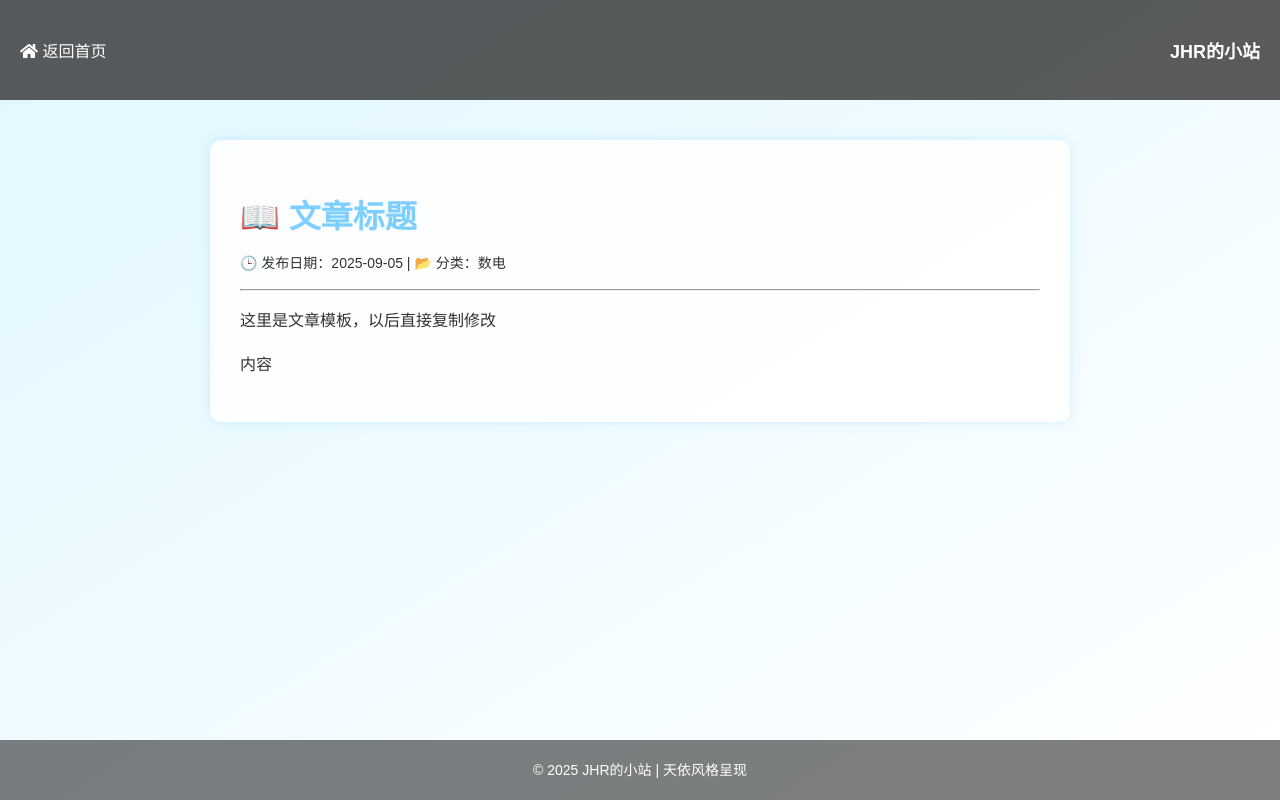
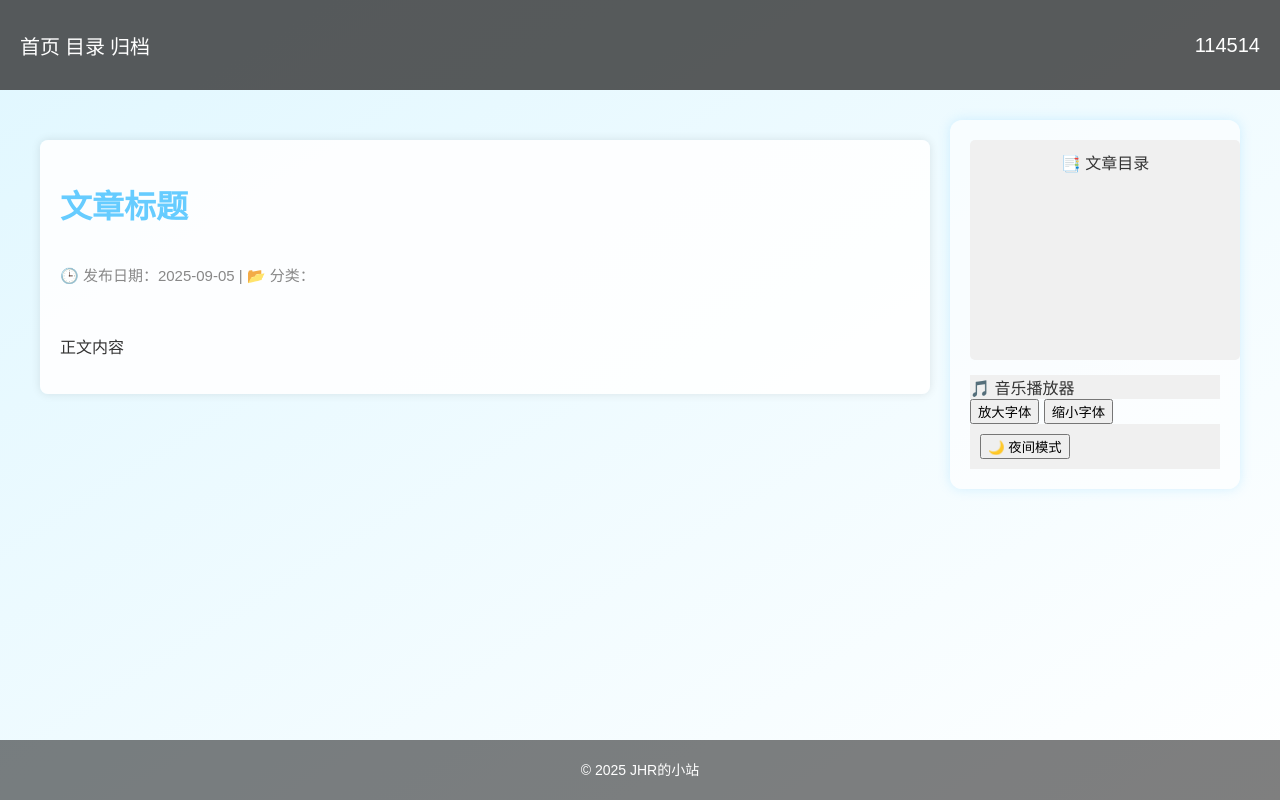
Before and after one commit to JHRASD/my-website, a plain HTML site: page articles/wenzhangmulu.html in a window 1280 px wide. Drawn offline with Linux system fonts and the light colour scheme.

Commit message:
Initial commit

```diff
--- a/articles/wenzhangmulu.html
+++ b/articles/wenzhangmulu.html
@@ -3,34 +3,215 @@
 <head>
   <meta charset="UTF-8" />
   <title>文章标题 - JHR的小站</title>
-  <link rel="stylesheet" href="/css/style.css" /> <!-- 引入公共样式 -->
-  <link rel="stylesheet" href="https://cdnjs.cloudflare.com/ajax/libs/font-awesome/5.15.3/css/all.min.css" /> <!-- 图标库 -->
+  <link rel="stylesheet" href="https://cdnjs.cloudflare.com/ajax/libs/font-awesome/5.15.3/css/all.min.css" />
+  <style>
+
+    :root {
+      --tianyi-blue: #66ccff;
+      --tianyi-white: #ffffff;
+      --tianyi-gray: #e0f7ff;
+      --tianyi-shadow: rgba(126, 207, 255, 0.3);
+    }
+
+
+    /* 设置页面基础样式 */
+    html, body {
+      height: 100%; /* 页面高度撑满整个视口 */
+      margin: 0; /* 去除默认外边距 */
+      font-family: "思源黑体", sans-serif; /* 设置字体 */
+      background: linear-gradient(to bottom right, var(--tianyi-gray), var(--tianyi-white)); /* 渐变背景 */
+      color: #333; /* 默认文字颜色 */
+    }
+
+body {
+  margin: 0;
+  padding: 0;
+  min-height: 100vh;         /* 至少撑满整个屏幕 */
+  display: flex;
+  flex-direction: column;    /* 垂直排列：导航栏、正文、页脚 */
+}
+
+   .main-area {
+  flex: 1;
+}
+
+    a {
+      text-decoration: none;
+    }
+
+    /* 顶部导航栏 */
+    .daohanglan {
+      display: flex;
+      flex-direction: row; /* 水平排列 */
+      padding: 10px 20px; /* 内边距 */
+      gap: 5px; /* 元素间距 */
+      height: 70px;
+      background-color: rgba(51, 51, 51, 0.8); /* 半透明背景色 */
+      align-items: center; /* 垂直居中 */
+      font-size: 20px; /* 字体大小 */
+    }
+
+    .nav-right {
+      margin-left: auto; /* 自动左边距将其推到右侧 */
+    }
+
+    /* 主区域 */
+    .main-area {
+      display: flex;
+      gap: 12px; /* 缩小盒子之间的间距 */
+      padding: 20px 12px; /* 左右边距也稍微收紧 */
+    }
+
+    .main-area {
+     display: flex;              /* 横向排列子元素 */
+     justify-content: center;    /* 水平居中整个区域 */
+     align-items: flex-start;    /* 顶部对齐 */
+     gap: 20px;                  /* 正文和侧边栏之间的间距 */
+     padding: 30px 20px;         /* 页面边距 */
+     max-width: 1200px;          /* 限制最大宽度 */
+     margin: 0 auto;             /* 居中整个容器 */
+}
+
+
+    .wrapper {
+      display: flex;
+      flex-direction: column;
+      width: 900px;
+      margin: 20px auto;
+      padding: 20px;
+      background-color: rgba(255, 255, 255, 0.9);
+      box-shadow: 0 0 10px rgba(0,0,0,0.1);
+      border-radius: 8px; /* 圆角 */
+    }
+
+    .meta {
+      color: #888;
+      font-size: 15px;
+    }
+
+.sidebar {
+      display: flex;
+      justify-content: flex-end; /* 整个内容靠右 */
+      gap: 5px; /* 侧边栏内元素间距 */
+    }
+.zhuti{
+      display: flex; /* 开启 Flex 布局 */
+      flex-direction: column;   /* 设置竖排 */
+      width: 250px;
+      background-color: rgba(255,255,255,0.6); /* 半透明白色背景 */
+      padding: 20px;
+      border-radius: 12px;
+      box-shadow: 0 0 12px rgba(126, 207, 255, 0.3); /* 蓝色阴影 */
+}
+.toc{
+  margin-bottom: 15px;
+  /* 盒子居中 */
+  display: flex;
+  justify-content: center;
+  padding: 10px;
+  background-color: #f0f0f0;
+  border-radius: 5px;
+  width: 100%;
+  height: 200px;
+  text-align: center;
+}
+
+.music-player{
+  width: 100%;
+  background-color:#f0f0f0;
+}
+.widgets{
+  margin: 15px 0;
+  padding: 10px;
+  background-color: #f0f0f0;
+  border-radius: 5px;
+  width: 100%;
+  text-align: center;
+}
+
+.fotsize{
+  margin-bottom: 15px;
+  padding: 10px;
+  background-color: #f0f0f0;
+  border-radius: 5px;
+  width: 100%;
+  text-align: center;
+}
+
+.theme-toggle{
+  padding: 10px;
+  background-color: #f0f0f0;
+}
+
+    /* 页脚 */
+.footer {
+  height: 60px;
+  background-color: rgba(0, 0, 0, 0.5);
+  color: white;
+  text-align: center;
+  line-height: 60px;
+  font-size: 14px;
+}
+
+body.dark {
+  background-color: #1e1e2f;
+  color: #e0e0e0;
+}
+
+.dark .wrapper {
+  background-color: #2a2a3d;
+  box-shadow: 0 0 10px rgba(0,0,0,0.3);
+}
+
+.dark .sidebar {
+  background-color: #333c4d;
+  color: #ddd;
+}
+
+.dark .daohanglan {
+  background-color: rgba(30, 30, 47, 0.9);
+}
+
+.dark a {
+  color: #66ccff;
+}
+
+
+  </style>
 </head>
-<body>
+
+  <!-- 顶部导航栏 -->
+  <div class="daohanglan">
+    <div><a style="color: white;" href="#">首页</a></div>
+    <div><a style="color: white;" href="#">目录</a></div>
+    <div><a style="color: white;" href="#">归档</a></div>
+    <div style="color: white;" class="nav-right">114514</div>
+  </div>
+
+  <div class="main-area">
+  <!-- 正文内容 -->
   <div class="wrapper">
-    <!-- 顶部导航栏 -->
-    <div class="home">
-      <div class="nav-item">
-        <a href="../index.html" style="color:white; text-decoration:none;">
-          <i class="fas fa-home"></i> 返回首页
-        </a>
-      </div>
-      <div class="nav-right">JHR的小站</div>
-    </div>
+    <h1 style="color: #66ccff;">文章标题</h1>
+    <p class="meta">🕒 发布日期：2025-09-05 | 📂 分类：</p>
+    <br>
+    <p>正文内容</p>
+  </div>
 
-    <!-- 正文内容区域 -->
-    <div class="content">
-      <div class="section article-section">
-        <h1>📖 文章标题</h1>
-        <p class="meta">🕒 发布日期：2025-09-05 | 📂 分类：数电</p>
-        <hr>
-        <p>这里是文章模板，以后直接复制修改</p>
-        <p>内容</p>
-      </div>
-    </div>
+<!-- 侧边栏 -->
+<div class="sidebar">
+  <div class="zhuti">
+  <div class="toc">📑 文章目录</div>
+  <div class="music-player">🎵 音乐播放器</div>
+  <div class="font-size"><button onclick="document.body.style.fontSize='30px'">放大字体</button>
+<button onclick="document.body.style.fontSize='14px'">缩小字体</button></div>
+  <div class="theme-toggle">
+ <button onclick="document.body.classList.toggle('dark')">🌙 夜间模式</button>
+     </div>
+   </div>
+  </div>
+</div>
+  <!-- 页脚 -->
+  <div class="footer">© 2025 JHR的小站</div>
 
-    <!-- 页脚 -->
-    <div class="footer">© 2025 JHR的小站 | 天依风格呈现</div>
-  </div>
 </body>
 </html>
--- a/css/style.css
+++ b/css/style.css
@@ -1,6 +1,6 @@
 /* 天依风配色变量 */
 :root {
-  --tianyi-blue: #7ecfff;
+  --tianyi-blue: #66ccff;
   --tianyi-white: #ffffff;
   --tianyi-gray: #e0f7ff;
   --tianyi-shadow: rgba(126, 207, 255, 0.3);
@@ -47,6 +47,13 @@ body {
   font-size: 18px;
 }
 
+.main-area {
+  display: flex;
+  gap: 12px;              /* 缩小盒子之间的间距 */
+  padding: 20px 12px;     /* 左右边距也稍微收紧 */
+}
+
+
 /* 内容区域 */
 .content {
   flex: 1;
@@ -86,6 +93,16 @@ body {
   color: #333;
 }
 
+.sidebar {
+  width: 260px;
+  display: flex;
+  flex-direction: column;
+  background-color: rgba(49, 9, 112, 0.432);
+  padding: 20px;
+  border-radius: 10px;
+  box-shadow: 2px 0 8px rgba(0,0,0,0.05);
+  color: white;
+}
 
 /* 页脚 */
 .footer {
```
Also changed, not shown: index.html (+26 -11 lines), img/wengzhang.png (added).
